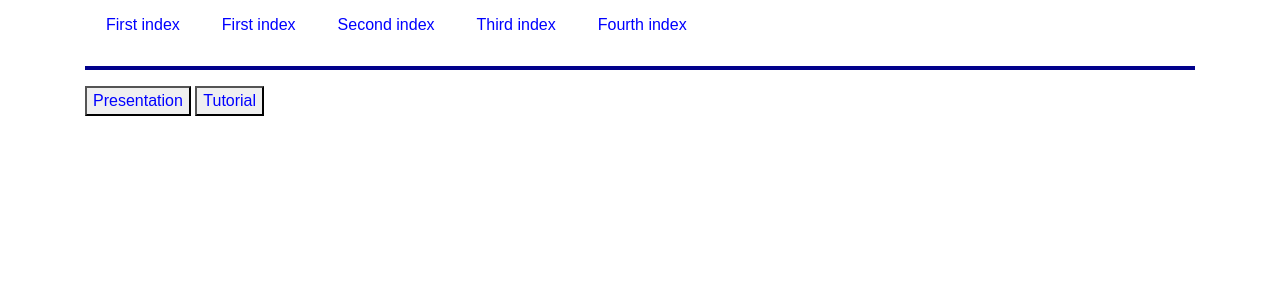
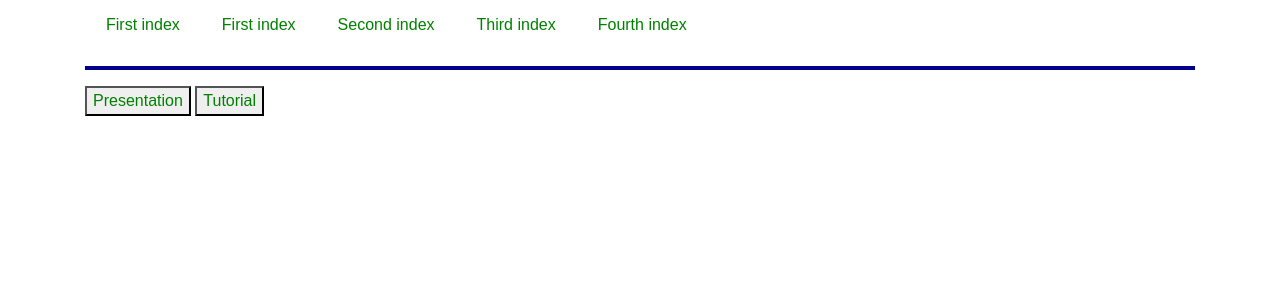
Before and after one commit to feisty-fawn-u/study_material, a Python web app: template application/templates/year.html in a window 1280 px wide. Shown: the top 300 px of the page. Run offline with Jinja, Linux system fonts and the light colour scheme; the template is opened without the code that fills it, so the values that code supplies are empty; some libraries are stand-ins or nearby versions.

Commit message:
Update main.css

```diff
--- a/application/static/css/main.css
+++ b/application/static/css/main.css
@@ -26,7 +26,7 @@ li {
 
 a {
     text-decoration: none;
-    color: blue;
+    color: green;
 }
 
 a:hover { color : blue;}
```
